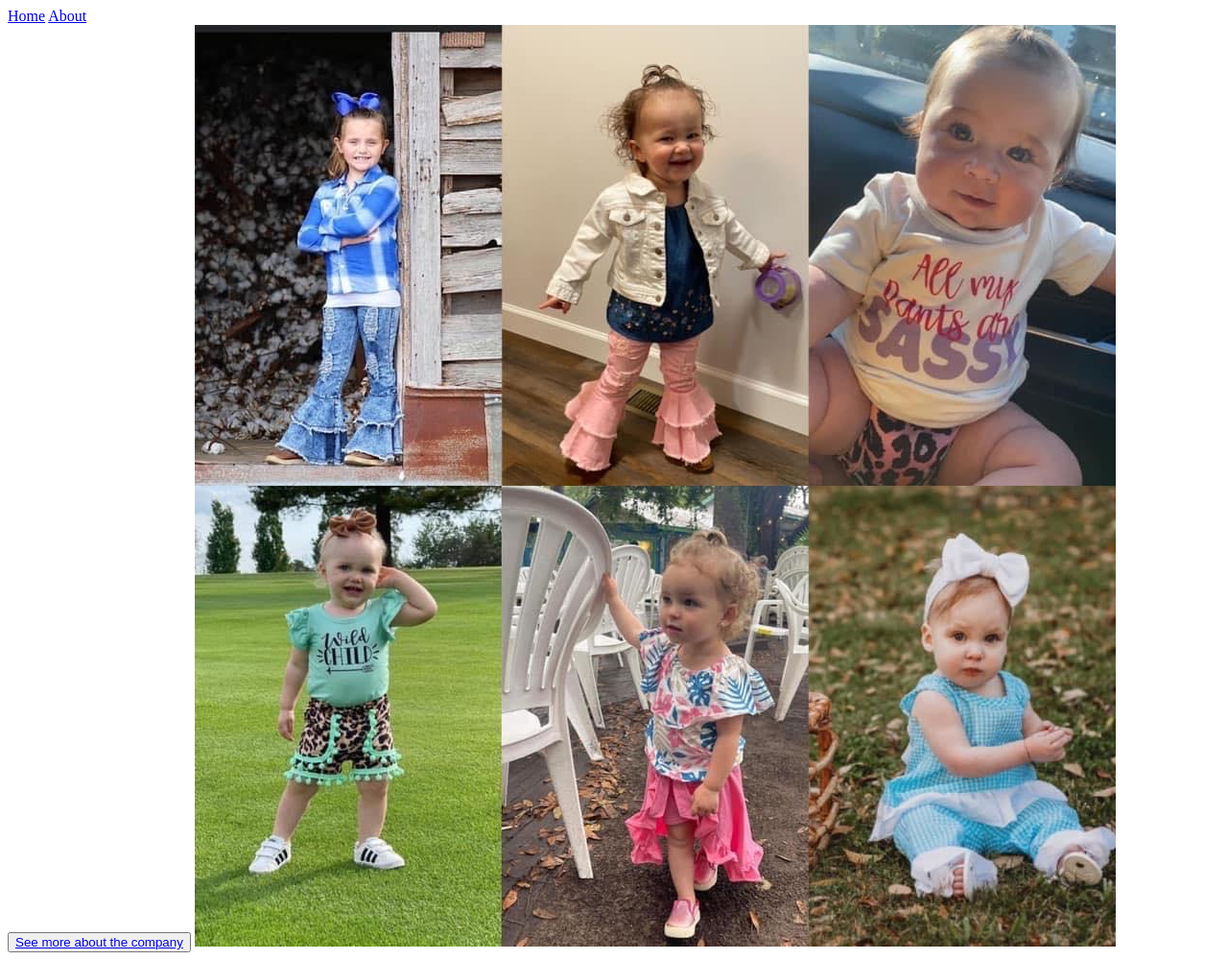
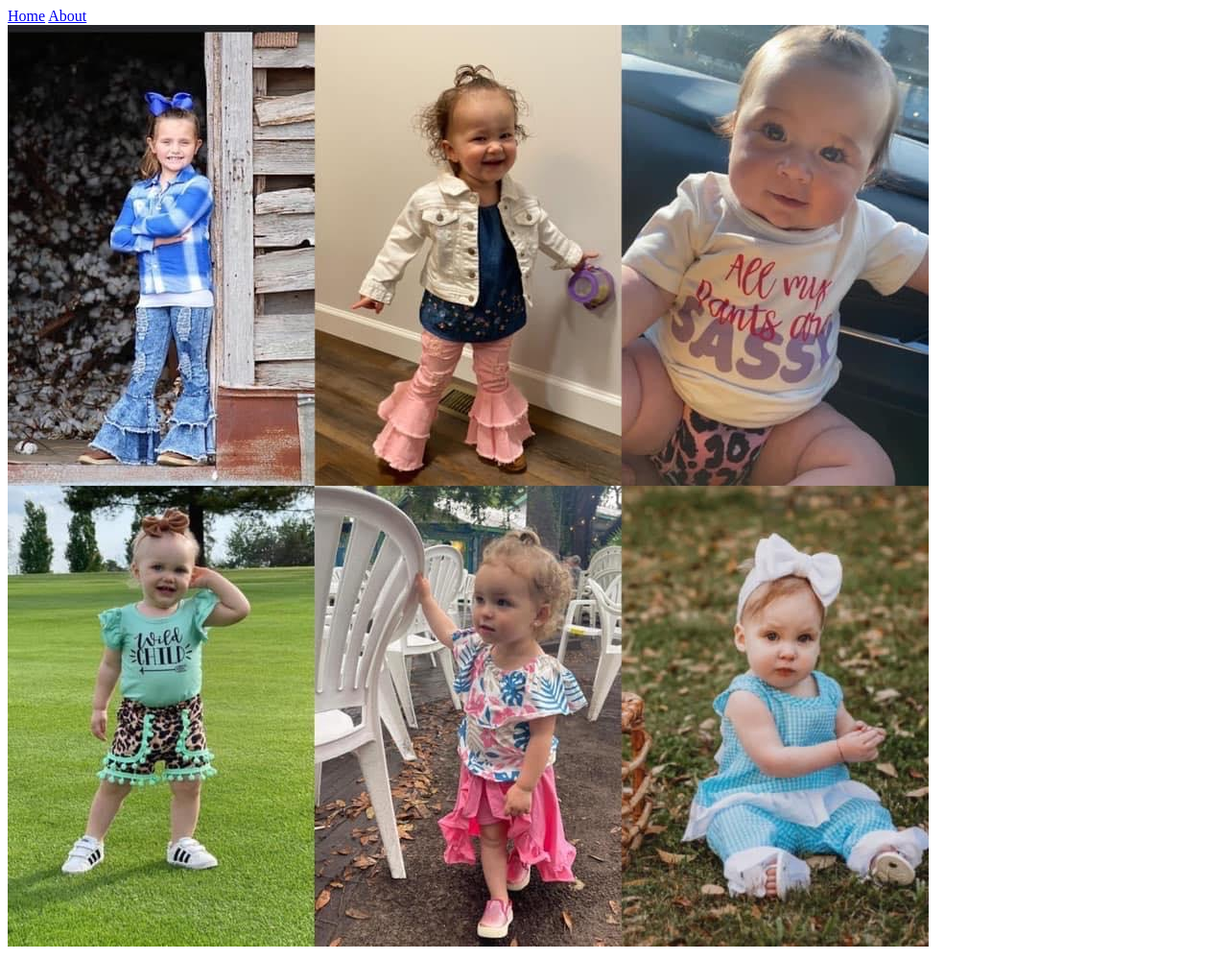
Before and after one commit to glovma/bbs-boutique, a plain HTML site: page index.html in a window 1280 px wide. Shown: the whole page at 96% size. Drawn offline with Linux system fonts and the light colour scheme.

Commit message:
Removed previous button

```diff
--- a/index.html
+++ b/index.html
@@ -15,7 +15,6 @@
             <a href="./html/about.html"about>About</a>
 
         </div>
-        <button><a href="./html/about.html">See more about the company</a></button>
         <img src="./images/coverImage.jpg">
     </body>
 </html>
```
